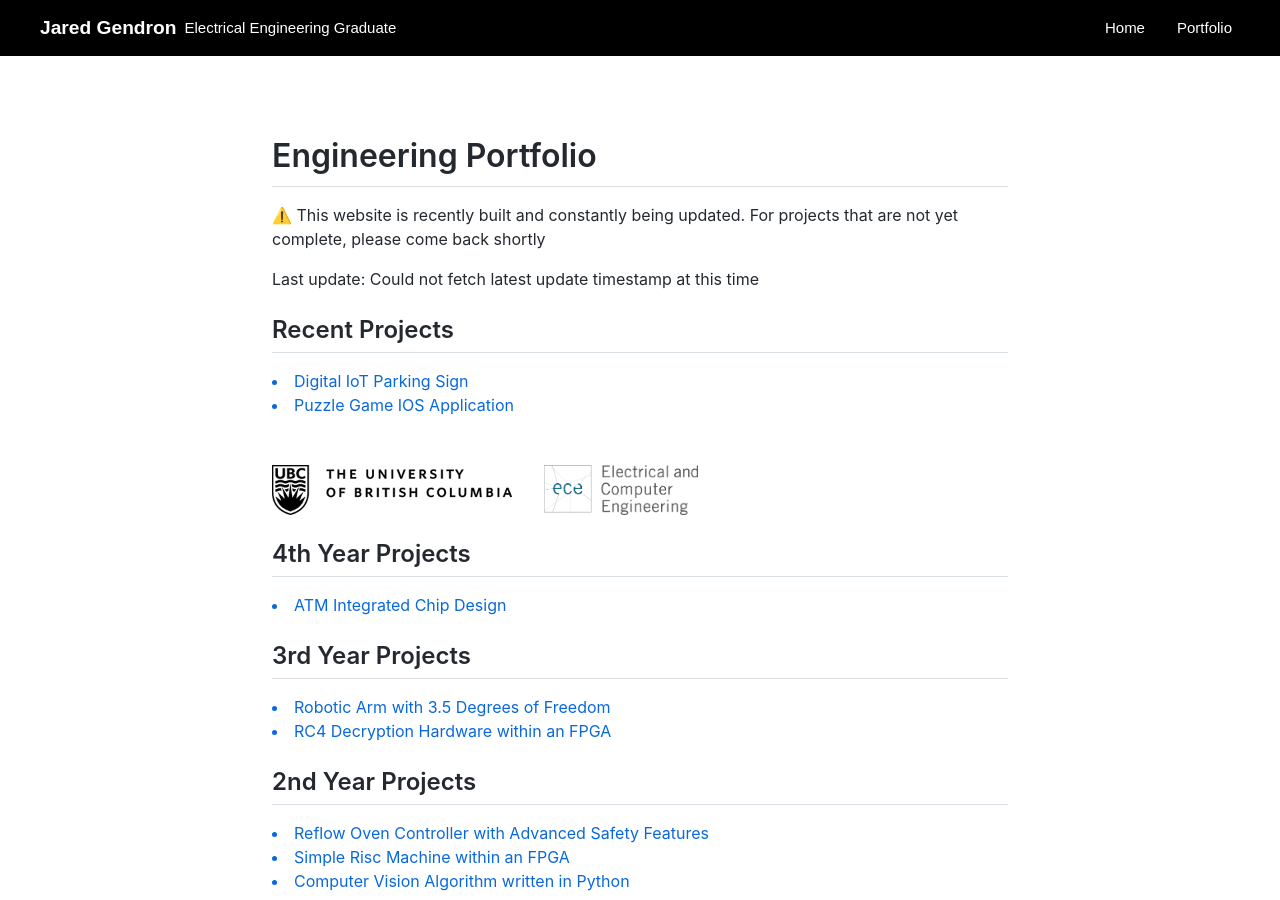
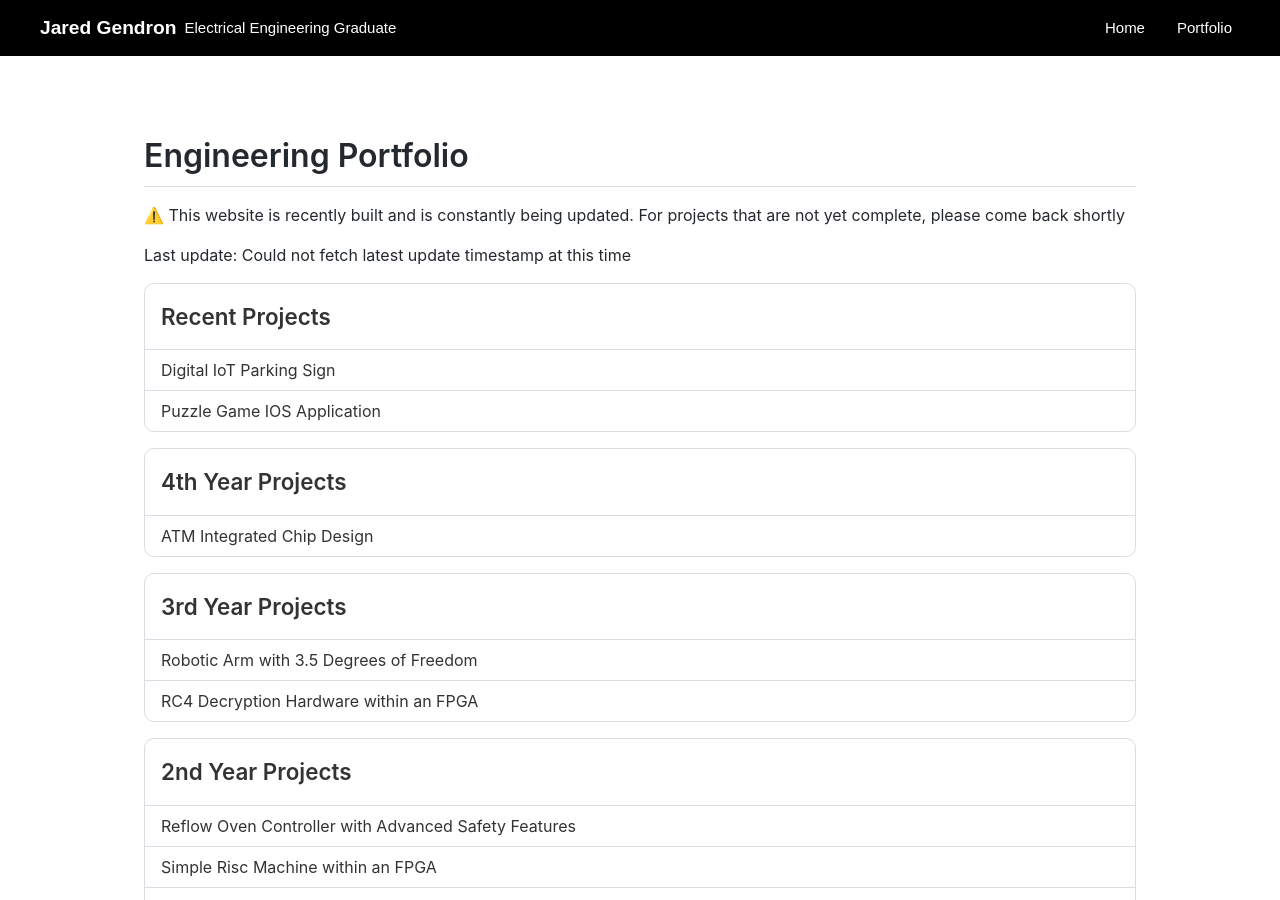
Before and after one commit to jaredgendron/jaredgendron.github.io, a Jekyll site: the page built from pages/portfolio.html, in a window 1280 px wide and 900 px high. Built offline with Jekyll 4.4.1, drawn with Linux system fonts in a browser that asks for light colours; nearby versions of some CDN libraries.

Commit message:
styled portfolio main page

```diff
--- a/_scss/_variables.scss
+++ b/_scss/_variables.scss
@@ -10,3 +10,4 @@
 $sidebar-color: white;
 $portfolio-background: #f2f2f2;
 $link-color: #0969da;
+$tab-list-color: rgb(49, 51, 53);
--- a/_scss/portfolio.scss
+++ b/_scss/portfolio.scss
@@ -21,31 +21,57 @@
     width: 70%;
     padding: 5rem;
     // box-shadow: 2px 0 2px -2px rgba(0, 0, 0, 0.2), -2px 0 2px -2px rgba(0, 0, 0, 0.2);
+
+    @media all and (max-width: $small-width) {
+      margin-left: 0;
+      width: 100%;
+      padding: 5rem 2.5rem;
+    }
   }
 
   .list {
     @extend .content;
+    width: 90vw;
     margin-left: auto;
     margin-right: auto;
+
+    @media all and (max-width: $small-width) {
+      width: 100vw;
+      margin-right: none;
+      margin-left: none;
+    }
+
+    .tabular-list{
+      border: .002rem solid hsla(210,18%,87%,1); /* 2px black solid border */
+      border-radius: 10px; /* 10px border radius for rounded edges */
+      overflow: hidden;
+      margin-top: 1rem;
+
+      .header{
+        font-weight: 600;
+        padding: 1rem;
+        font-size: 1.4rem;
+        color: $tab-list-color;
+      }
+
+      a {
+        color: $tab-list-color;
+        text-decoration: none;
+
+        li {
+          padding: .5rem 1rem;
+          list-style: none;
+          border-top: 1px solid hsla(210,18%,87%,1);
+          // border-radius: 0.5rem;
+          // margin-bottom: 0.2rem;
+          &:hover{
+            text-decoration: underline;
+            background-color: rgba(215, 215, 215, 0.451);
+          }
+        }
+      }
+    }
   }
-
-    // .markdown-body{
-    //   a {
-    //     color: rgb(94, 94, 94);
-    //     text-decoration: none;
-
-    //     li {
-    //       padding-inline: 1rem;
-    //       list-style: none;
-    //       border: 0.1rem solid rgb(130, 130, 130);
-    //       border-radius: 0.5rem;
-    //       margin-bottom: 0.2rem;
-    //       &:hover{
-    //         background-color: rgba(215, 215, 215, 0.451);
-    //       }
-    //     }
-    //   }
-    // }
 
   .sidebar {
     position: -webkit-sticky; /* Safari */
@@ -61,8 +87,12 @@
     // border-top-left-radius: 1rem;
     // border-bottom-left-radius: 1rem;
     // overflow: hidden;
-    z-index: 1000
+    z-index: 1000;
     // box-shadow: 0 0 2px rgba(0, 0, 0, 0.2); /* Add box shadow */
+
+    @media all and (max-width: $small-width) {
+      display: none;
+    }
 
     h2 {
       margin: 0 0 1em 0;
@@ -104,15 +134,4 @@
       }
     }
   }
-
-  @media all and (max-width: $small-width) {
-    .content {
-      margin-left: 0;
-      width: 100%;
-      padding: 5rem 2.5rem;
-    }
-    .sidebar {
-      display: none;
-    }
-  }
 }
--- a/pages/portfolio.html
+++ b/pages/portfolio.html
@@ -8,7 +8,7 @@ permalink: /portfolio
     <div class="markdown-body">
       <h1>Engineering Portfolio</h1>
 
-      <p>⚠️ This website is recently built and constantly being updated. For projects that are not yet complete, please come back shortly</p>
+      <p>⚠️ This website is recently built and is constantly being updated. For projects that are not yet complete, please come back shortly</p>
 
       <div class="update"><p>Last update: <span class="updateTime">Enable JavaScript</span></p></div>
 
@@ -19,7 +19,9 @@ permalink: /portfolio
       </li>
       {% endfor %} -->
 
-      <h2>Recent Projects</h2>
+
+      <div class="tabular-list">
+        <div class="header">Recent Projects</div>
 
         <a href="/portfolio/IoTParkingSign">
           <li class="project-link">
@@ -31,21 +33,25 @@ permalink: /portfolio
             Puzzle Game IOS Application
           </li>
         </a>
+      </div>
 
-      <div class="image-container">
+      <!-- <div class="image-container">
         <img src="/assets/images/ubclogo2.png">
         <img src="/assets/images/ece.png">
-      </div>
+      </div> -->
 
-      <h2>4th Year Projects</h2>
+      <div class="tabular-list">
+        <div class="header">4th Year Projects</div>
 
         <a href="/portfolio/ATMIC">
           <li class="project-link">
             ATM Integrated Chip Design
           </li>
         </a>
+      </div>
 
-      <h2>3rd Year Projects</h2>
+      <div class="tabular-list">
+        <div class="header">3rd Year Projects</div>
 
         <a href="/portfolio/RoboticArm">
           <li class="project-link">
@@ -57,8 +63,10 @@ permalink: /portfolio
             RC4 Decryption Hardware within an FPGA
           </li>
         </a>
+      </div>
 
-      <h2>2nd Year Projects</h2>
+      <div class="tabular-list">
+        <div class="header">2nd Year Projects</div>
 
         <a href="/portfolio/ReflowController">
           <li class="project-link">
@@ -78,5 +86,6 @@ permalink: /portfolio
       </div>
     </div>
   </div>
+</div>
 
 <script src="/assets/js/fetchUpdate.js" type="text/javascript"></script>
```
Lines whose indentation alone changed are shown as unchanged.
